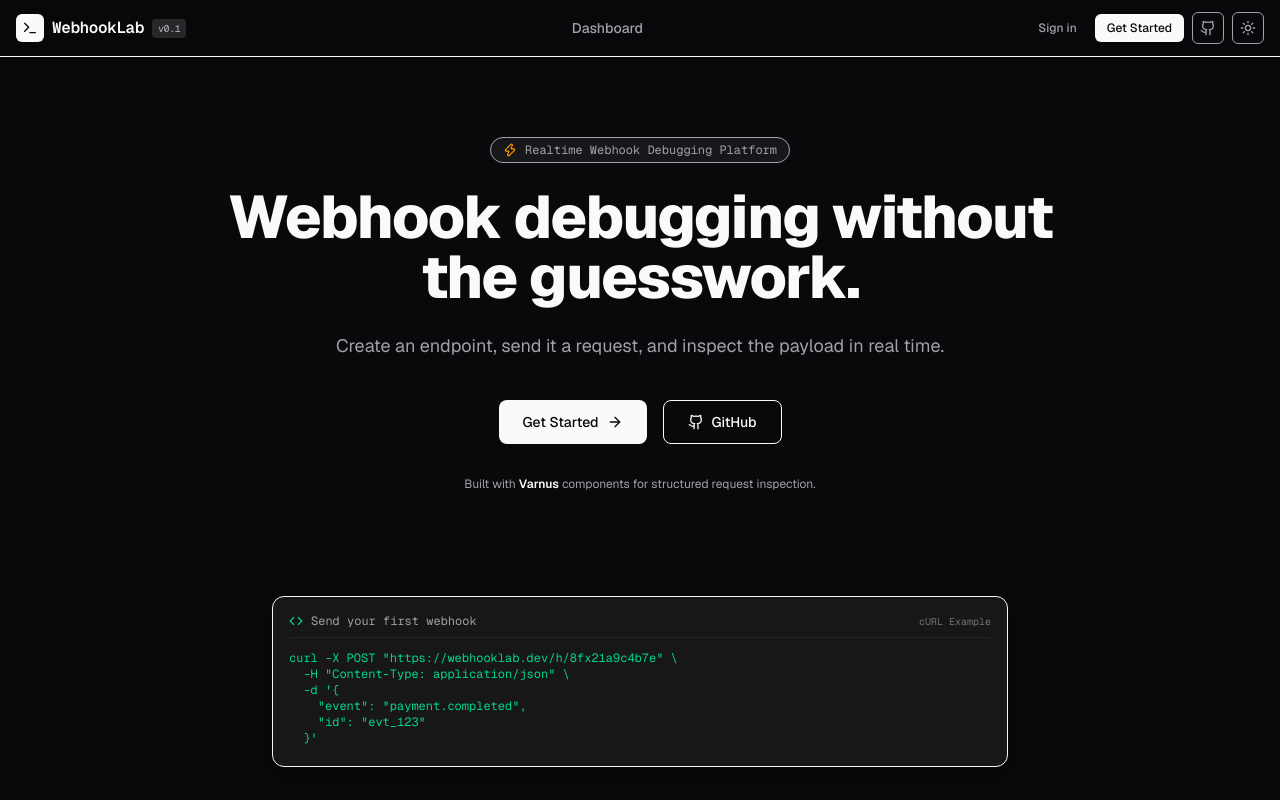
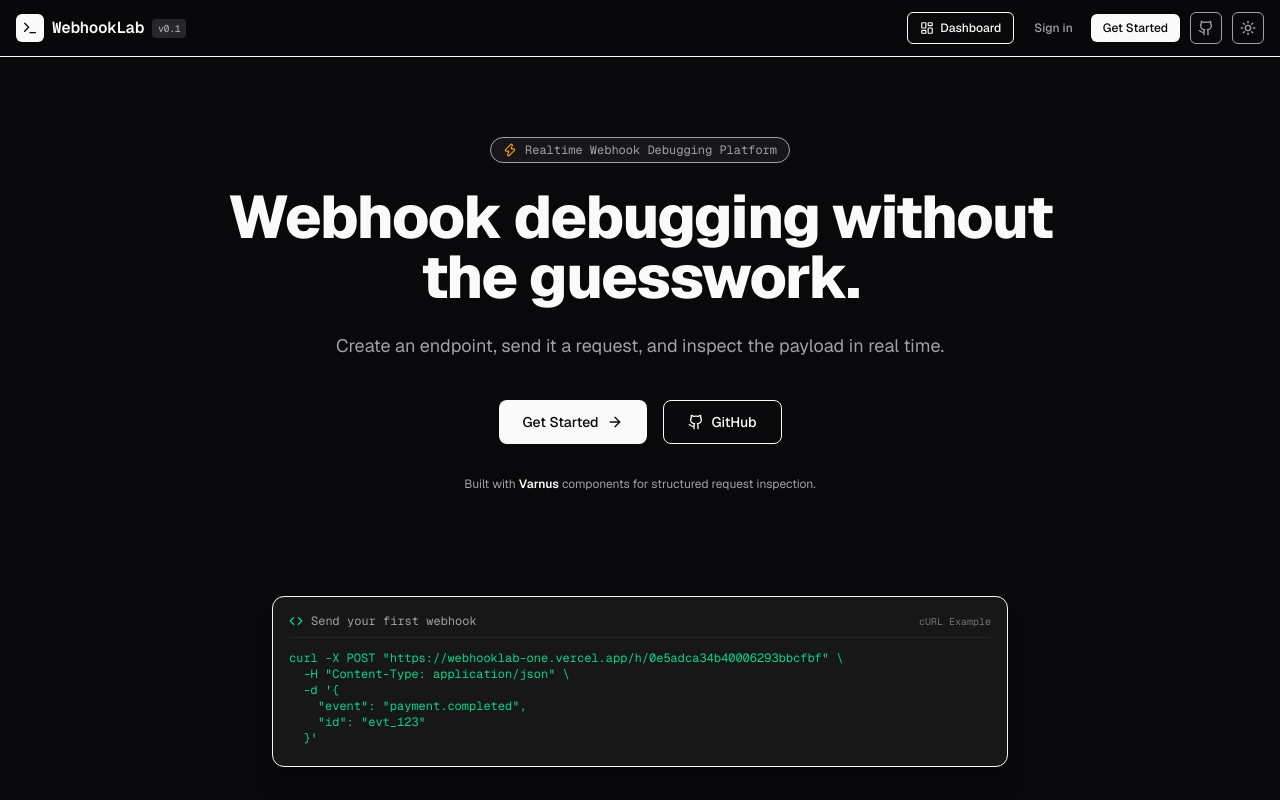
Before and after one commit to notinsect/webhooklab, a Next.js app: page / in a window 1280 px wide. Shown: the top 800 px of the page. Built offline with nearby package versions, Linux system fonts and the light colour scheme; no server answers.

Commit message:
feat(ui): add right-aligned Dashboard button and dynamic GetStarted routing

```diff
--- a/src/app/page.tsx
+++ b/src/app/page.tsx
@@ -1,6 +1,7 @@
 import Link from "next/link";
 import { Navbar } from "@/components/navbar";
-import { Terminal, Zap, Shield, ArrowRight, Code } from "lucide-react";
+import { Terminal, Zap, Shield, Code } from "lucide-react";
+import { GetStartedButton } from "@/components/get-started-button";
 
 function GithubIcon({ className }: { className?: string }) {
   return (
@@ -42,13 +43,7 @@ export default function LandingPage() {
           </p>
 
           <div className="flex flex-wrap items-center justify-center gap-4 pt-4">
-            <Link
-              href="/signup"
-              className="inline-flex h-11 items-center gap-2 rounded-lg bg-foreground px-6 text-sm font-medium text-background transition-opacity hover:opacity-90"
-            >
-              <span>Get Started</span>
-              <ArrowRight className="size-4" />
-            </Link>
+            <GetStartedButton variant="hero" />
 
             <a
               href="https://github.com/notinsect/webhooklab"
@@ -77,7 +72,7 @@ export default function LandingPage() {
               <span className="text-[10px] text-neutral-500">cURL Example</span>
             </div>
             <pre className="overflow-x-auto text-emerald-400 py-1">
-{`curl -X POST "https://webhooklab.dev/h/8fx21a9c4b7e" \\
+{`curl -X POST "https://webhooklab-one.vercel.app/h/0e5adca34b40006293bbcfbf" \\
   -H "Content-Type: application/json" \\
   -d '{
     "event": "payment.completed",
@@ -100,7 +95,7 @@ export default function LandingPage() {
                 Instantly generate a high-entropy public token URL shape from your workspace.
               </p>
               <div className="font-mono text-[11px] rounded bg-muted/60 p-2 text-foreground truncate border">
-                https://webhooklab.dev/h/8fx21a9c4b7e
+                https://webhooklab-one.vercel.app/h/8fx21a9c4b7e
               </div>
             </div>
 
--- /dev/null
+++ b/src/components/get-started-button.tsx
@@ -0,0 +1,63 @@
+"use client";
+
+import { useEffect, useState } from "react";
+import { useRouter } from "next/navigation";
+import { ArrowRight } from "lucide-react";
+
+export function GetStartedButton({
+  className,
+  variant = "hero",
+}: {
+  className?: string;
+  variant?: "hero" | "navbar";
+}) {
+  const router = useRouter();
+  const [isAuthenticated, setIsAuthenticated] = useState<boolean | null>(null);
+
+  useEffect(() => {
+    fetch("/api/auth/me")
+      .then((res) => (res.ok ? res.json() : null))
+      .then((data) => {
+        setIsAuthenticated(Boolean(data?.authenticated && data?.user));
+      })
+      .catch(() => setIsAuthenticated(false));
+  }, []);
+
+  const handleClick = (e: React.MouseEvent) => {
+    e.preventDefault();
+    if (isAuthenticated) {
+      router.push("/dashboard");
+    } else {
+      router.push("/login");
+    }
+  };
+
+  if (variant === "navbar") {
+    return (
+      <button
+        type="button"
+        onClick={handleClick}
+        className={
+          className ||
+          "text-xs font-medium bg-foreground text-background px-3 py-1.5 rounded-md hover:opacity-90 transition-opacity cursor-pointer"
+        }
+      >
+        Get Started
+      </button>
+    );
+  }
+
+  return (
+    <button
+      type="button"
+      onClick={handleClick}
+      className={
+        className ||
+        "inline-flex h-11 items-center gap-2 rounded-lg bg-foreground px-6 text-sm font-medium text-background transition-opacity hover:opacity-90 cursor-pointer"
+      }
+    >
+      <span>Get Started</span>
+      <ArrowRight className="size-4" />
+    </button>
+  );
+}
--- a/src/components/navbar.tsx
+++ b/src/components/navbar.tsx
@@ -3,8 +3,9 @@
 import { useEffect, useState } from "react";
 import Link from "next/link";
 import { useRouter } from "next/navigation";
-import { Terminal, Plus, LogOut, User as UserIcon } from "lucide-react";
+import { Terminal, Plus, LogOut, User as UserIcon, LayoutDashboard } from "lucide-react";
 import { ThemeToggle } from "./theme-toggle";
+import { GetStartedButton } from "./get-started-button";
 
 function GithubIcon({ className }: { className?: string }) {
   return (
@@ -69,18 +70,17 @@ export function Navbar({ onCreateClick }: { onCreateClick?: () => void }) {
           </Link>
         </div>
 
-        {/* Center: Navigation Links */}
-        <nav className="flex items-center justify-center gap-6 text-sm font-medium">
+        {/* Right: Actions, Dashboard Button & Profile */}
+        <div className="flex items-center gap-2.5">
+          {/* Dashboard Button on the Right Side */}
           <Link
             href="/dashboard"
-            className="text-muted-foreground transition-colors hover:text-foreground"
+            className="inline-flex h-8 items-center gap-1.5 rounded-md border bg-background px-3 text-xs font-medium text-foreground hover:bg-muted transition-colors"
           >
-            Dashboard
+            <LayoutDashboard className="size-3.5" />
+            <span>Dashboard</span>
           </Link>
-        </nav>
 
-        {/* Right: Actions & Profile */}
-        <div className="flex items-center gap-2">
           {onCreateClick && (
             <button
               type="button"
@@ -117,12 +117,7 @@ export function Navbar({ onCreateClick }: { onCreateClick?: () => void }) {
               >
                 Sign in
               </Link>
-              <Link
-                href="/signup"
-                className="text-xs font-medium bg-foreground text-background px-3 py-1.5 rounded-md hover:opacity-90 transition-opacity"
-              >
-                Get Started
-              </Link>
+              <GetStartedButton variant="navbar" />
             </div>
           )}
 
```
